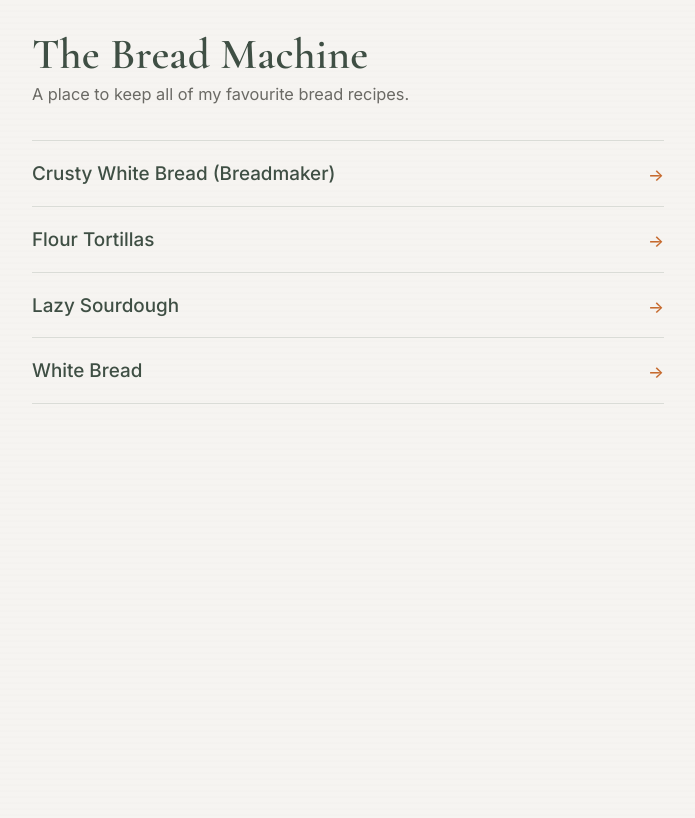
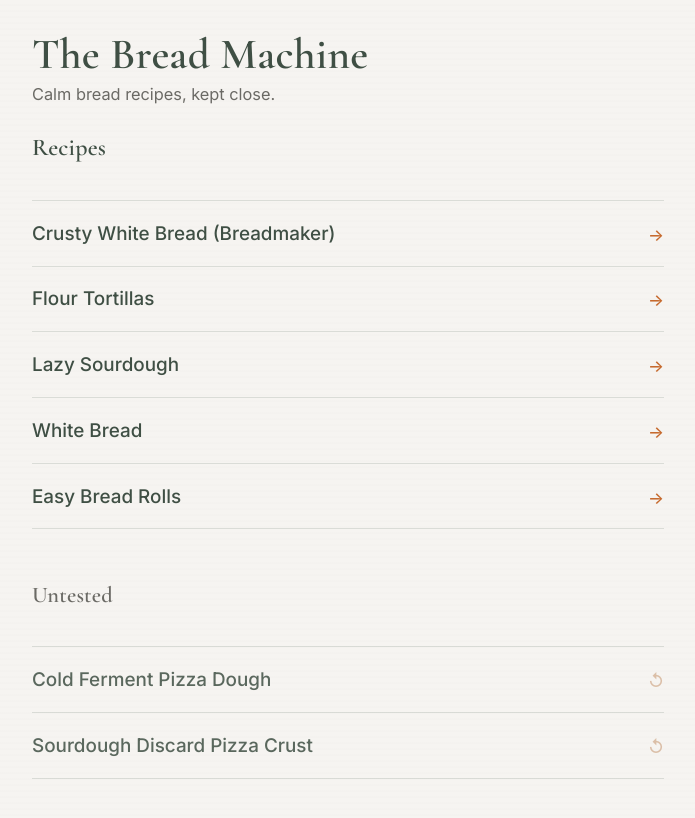
Before and after one commit to laccces/the-bread-machine, a Jekyll site: the page built from index.html, in a window 1280 px wide. Shown: the top 818 px of the page, without its empty margins (292-987 px from the left). Built offline with Jekyll 4.4.1, drawn with Linux system fonts in a browser that asks for light colours.

Commit message:
added lots more recipes

```diff
--- a/_config.yml
+++ b/_config.yml
@@ -9,3 +9,5 @@ collections:
   recipes:
     output: true
     permalink: /:name/
+  untested:
+    output: true
--- a/assets/css/styles.css
+++ b/assets/css/styles.css
@@ -183,3 +183,17 @@ a:active{ opacity: .85; }
   main{ padding: 1.5rem 1.05rem 2.5rem; }
   .recipe{ padding: 1.05rem 1rem 1.2rem; }
 }
+.section-divider{
+  margin-top: 3rem;
+  color: var(--muted);
+  font-size: 1.4rem;
+}
+
+.recipe-list.untested a{
+  opacity: .85;
+}
+
+.recipe-list.untested a::after{
+  content: "↺";
+  color: var(--clay);
+}
--- a/index.html
+++ b/index.html
@@ -4,8 +4,9 @@ title: Home
 ---
 
 <h1>The Bread Machine</h1>
-<p class="subtitle">A place to keep all of my favourite bread recipes.</p>
+<p class="subtitle">Calm bread recipes, kept close.</p>
 
+<h2>Recipes</h2>
 <ul class="recipe-list">
   {% for recipe in site.recipes %}
     <li>
@@ -15,3 +16,14 @@ title: Home
     </li>
   {% endfor %}
 </ul>
+
+<h2 class="section-divider">Untested</h2>
+<ul class="recipe-list untested">
+  {% for recipe in site.untested %}
+    <li>
+      <a href="{{ recipe.url | relative_url }}">
+        {{ recipe.title }}
+      </a>
+    </li>
+  {% endfor %}
+</ul>
```
Also changed, not shown: _recipes/white-rolls.md (added, +30 -0 lines), _untested/cold-ferment-pizza-dough.md (added, +51 -0 lines), _untested/sourdough-pizza.dough.md (added, +64 -0 lines).
